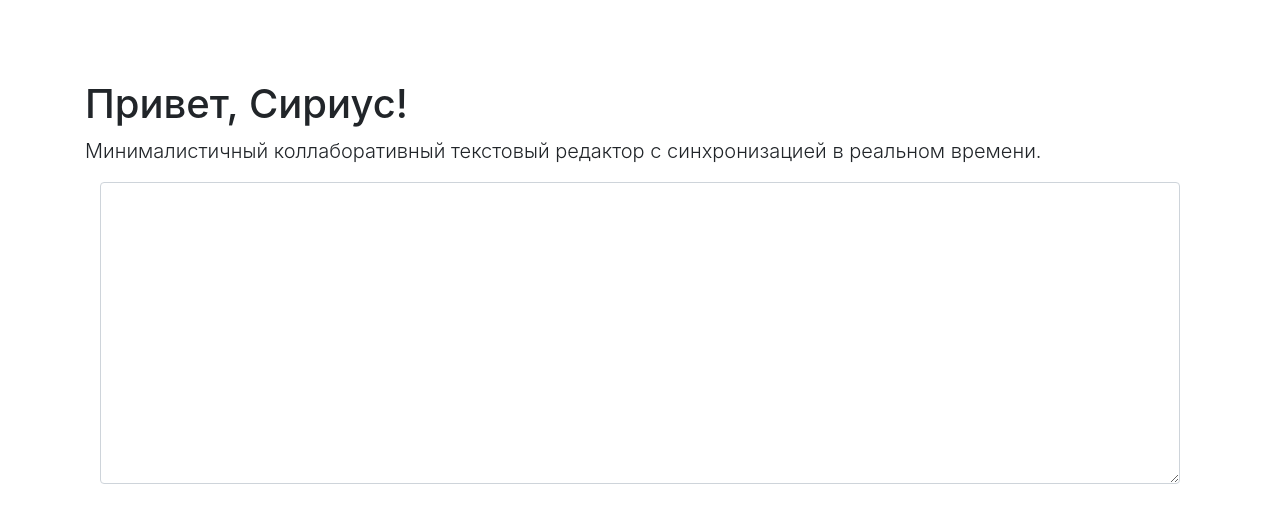
After one commit to sandello/sirius-sync-class, a Python web app: template templates/p_7_integration.html in a window 1280 px wide. The commit adds this page. Shown: the top 523 px of the page. Run offline with Jinja, Linux system fonts and the light colour scheme; the template is opened without the code that fills it, so the values that code supplies are empty.

Commit message:
Add template for final integration step

```diff
--- a/templates/index.html
+++ b/templates/index.html
@@ -26,7 +26,7 @@
                         <a href="/p/4_editlist" class="list-group-item list-group-item-action">Шаг четвертый: правки по Левенштейну</a>
                         <a href="/p/5_treedoc" class="list-group-item list-group-item-action">Шаг пятый: модель документа</a>
                         <a href="/p/6_textarea" class="list-group-item list-group-item-action">Шаг шестой: интегрируем текстовое поле и модель документа</a>
-                        <a href="#" class="list-group-item list-group-item-action disabled">Шаг седьмой: собираем воедино (самостоятельная работа)</a>
+                        <a href="/p/7_integration" class="list-group-item list-group-item-action">Шаг седьмой: собираем воедино (самостоятельная работа)</a>
                     </div>
                 </p>
             </div>
--- /dev/null
+++ b/templates/p_7_integration.html
@@ -0,0 +1,75 @@
+<!doctype html>
+<html lang="ru">
+    <head>
+        <meta charset="utf-8">
+        <meta name="viewport" content="width=device-width, initial-scale=1, shrink-to-fit=no">
+        <link rel="stylesheet" href="/static/css/bootstrap.min.css" integrity="sha384-Vkoo8x4CGsO3+Hhxv8T/Q5PaXtkKtu6ug5TOeNV6gBiFeWPGFN9MuhOf23Q9Ifjh" crossorigin="anonymous">
+
+        <title>Сириус</title>
+
+        <style>
+        body {
+            padding-top: 5rem;
+        }
+        </style>
+    </head>
+    <body>
+        <main role="main" class="container">
+            <div id="the-starter">
+                <h1>Привет, Сириус!</h1>
+                <p class="lead">Минималистичный коллаборативный текстовый редактор с синхронизацией в реальном времени.</p>
+            </div>
+            <div id="the-integration" class="container">
+                <div class="row">
+                    <form class="col">
+                        <div class="form-group">
+                            <textarea id="integration-textarea" class="form-control" rows="12"></textarea>
+                        </div>
+                    </form>
+                </div>
+            </div>
+        </main>
+
+        <script src="/static/js/jquery-3.4.1.slim.min.js" integrity="sha384-J6qa4849blE2+poT4WnyKhv5vZF5SrPo0iEjwBvKU7imGFAV0wwj1yYfoRSJoZ+n" crossorigin="anonymous"></script>
+        <script src="/static/js//popper.min.js" integrity="sha384-Q6E9RHvbIyZFJoft+2mJbHaEWldlvI9IOYy5n3zV9zzTtmI3UksdQRVvoxMfooAo" crossorigin="anonymous"></script>
+        <script src="/static/js/bootstrap.min.js" integrity="sha384-wfSDF2E50Y2D1uUdj0O3uMBJnjuUD4Ih7YwaYd1iqfktj0Uod8GCExl3Og8ifwB6" crossorigin="anonymous"></script>
+
+        <script src="/j/editlist" crossorigin="anonymous"></script>
+        <script src="/j/treedoc" crossorigin="anonymous"></script>
+
+        <script>
+        // Этот файл также использует код из
+        // - templates/j_editlist.js (четвертый шаг)
+        // - templates/j_treedoc.js (пятый шаг)
+
+        //------------------------------------------------
+        // !!!!! vvvvv vvvvv vvvvv vvvvv vvvvv vvvvv vvvvv
+        //
+        // TODO(sandello): Соберите воедино результаты работы с третьего шага и шестого шага.
+        //
+        // Вам нужно:
+        // - создать в JS модель документа;
+        // - наладить синхронизацию текстового поля с моделью;
+        //   - для этого необходимо добавить обработчик `$(...).on("input", function() { ... })`,
+        //     который будет вызываться при изменении содержимого поля;
+        //   - получить содержимое поле можно через `$(...).val()`;
+        // - (два пункта выше были сделаны в шестом шаге, но чуть по-другому скомпонованы);
+        // - наладить синхронизацию данных между браузерам;
+        //   - для этого необходимо установить соединение;
+        //   - после шага синхронизации поля с моделью необходимо отправить состояние другим браузерам;
+        //   - при получении состояния от другого браузера нужно обновить модель;
+        //   - и обновить текстовое поле: `$(...).val("Hello!")` установит содержимое поля в "Hello!";
+        // - (код общения через сервер можно взять с первого-третьего шагов);
+        // - (тесты на функции public_serializeState, public_mergeWithSerializedState есть в шестом шаге);
+        //
+        // Больше кода в данном файле нет.
+        //
+        // Попробуйте собрать итоговое решение самостоятельно.
+        //
+        // Удачи!
+        //
+        // !!!!! ^^^^^ ^^^^^ ^^^^^ ^^^^^ ^^^^^ ^^^^^ ^^^^^
+        //------------------------------------------------
+        </script>
+  </body>
+</html>
```
Also changed, not shown: templates/p_6_textarea.html (+10 -3 lines).
